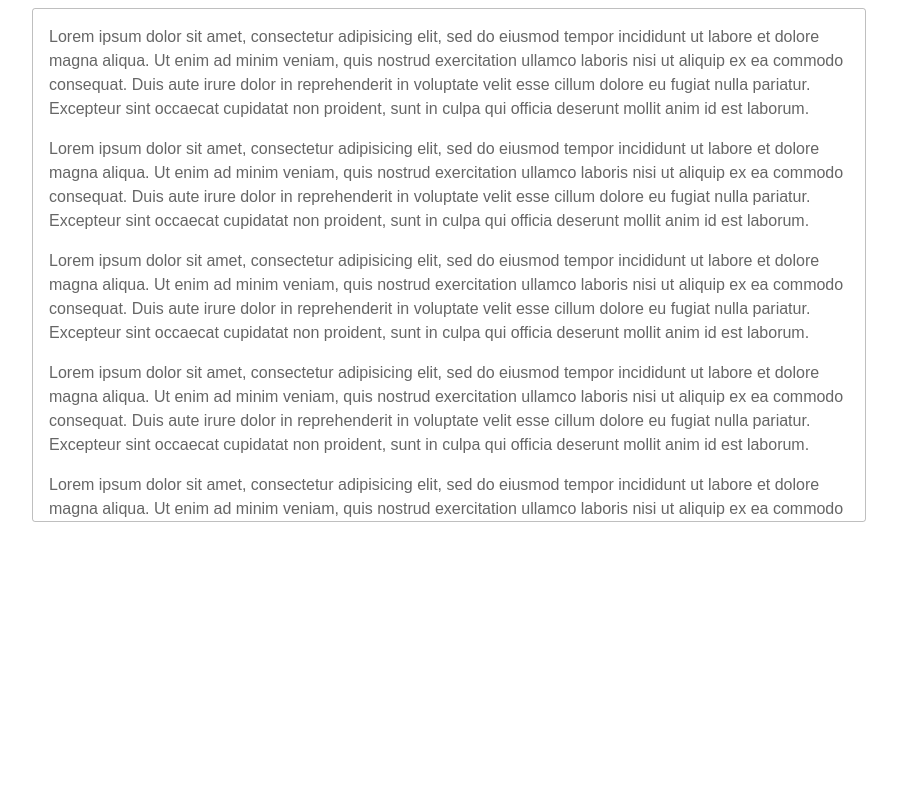
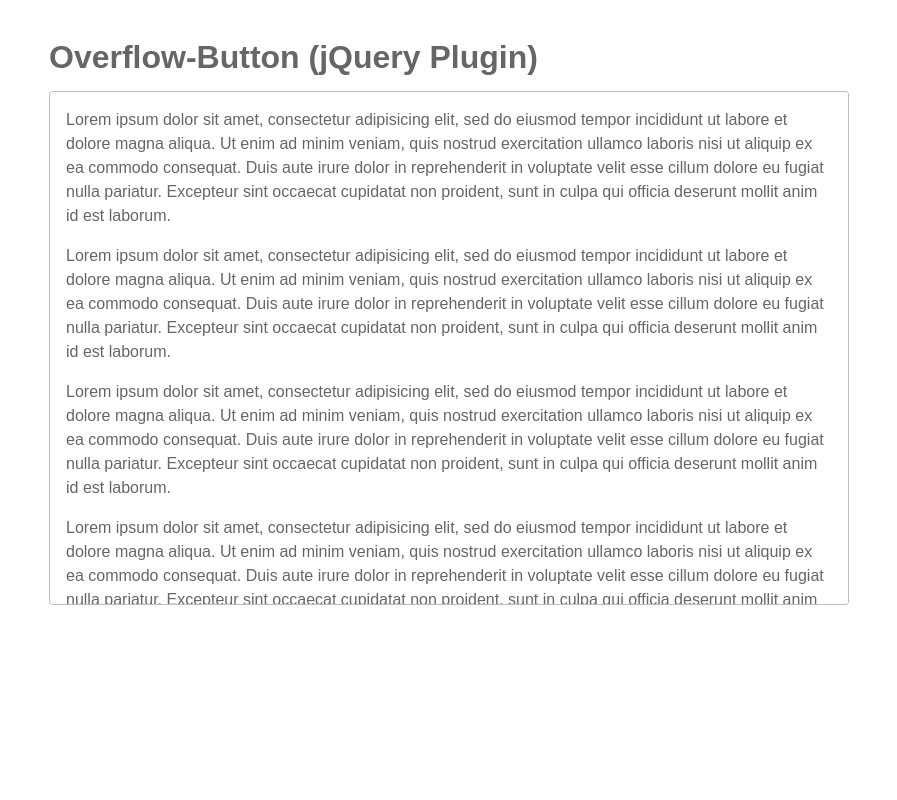
Before and after one commit to olegon/jquery-overflowButton, a plain HTML site: page index.html in a window 1280 px wide. Shown: the whole page, without its empty margins (191-1088 px from the left). Drawn offline with Linux system fonts and the light colour scheme.

Commit message:
- Melhorias na descrição do projeto.

```diff
--- a/index.html
+++ b/index.html
@@ -8,14 +8,19 @@
 
     <link rel="stylesheet" href="jquery-overflowButton.css">
     <style>
-        html {
+        body {
             font: 16px/1.5em sans-serif;
             color: #666;
+            padding: 1em;
         }
 
         .container {
             margin: 0 auto;
             max-width: 50em;
+
+        }
+
+        .overflow-container {
             max-height: 64vh;
             overflow: auto;
             position: relative;
@@ -27,7 +32,13 @@
 </head>
 
 <body>
+
+
     <div class="container">
+
+        <h1>Overflow-Button (jQuery Plugin)</h1>
+
+        <div class="overflow-container">
             <p>Lorem ipsum dolor sit amet, consectetur adipisicing elit, sed do eiusmod tempor incididunt ut labore et dolore magna aliqua. Ut enim ad minim veniam, quis nostrud exercitation ullamco laboris nisi ut aliquip ex ea commodo consequat. Duis aute
                 irure dolor in reprehenderit in voluptate velit esse cillum dolore eu fugiat nulla pariatur. Excepteur sint occaecat cupidatat non proident, sunt in culpa qui officia deserunt mollit anim id est laborum.</p>
             <p>Lorem ipsum dolor sit amet, consectetur adipisicing elit, sed do eiusmod tempor incididunt ut labore et dolore magna aliqua. Ut enim ad minim veniam, quis nostrud exercitation ullamco laboris nisi ut aliquip ex ea commodo consequat. Duis aute
@@ -61,11 +72,12 @@
             <p>Lorem ipsum dolor sit amet, consectetur adipisicing elit, sed do eiusmod tempor incididunt ut labore et dolore magna aliqua. Ut enim ad minim veniam, quis nostrud exercitation ullamco laboris nisi ut aliquip ex ea commodo consequat. Duis aute
                 irure dolor in reprehenderit in voluptate velit esse cillum dolore eu fugiat nulla pariatur. Excepteur sint occaecat cupidatat non proident, sunt in culpa qui officia deserunt mollit anim id est laborum.</p>
         </div>
+    </div>
 
     <script src="jquery-2.2.4.js"></script>
     <script src="jquery-overflowButton.js"></script>
     <script>
-        $('.container').overflowButton({
+        $('.overflow-container').overflowButton({
             size: 32
         });
     </script>
```
Also changed, not shown: 1 other file. Lines whose indentation alone changed are shown as unchanged.
